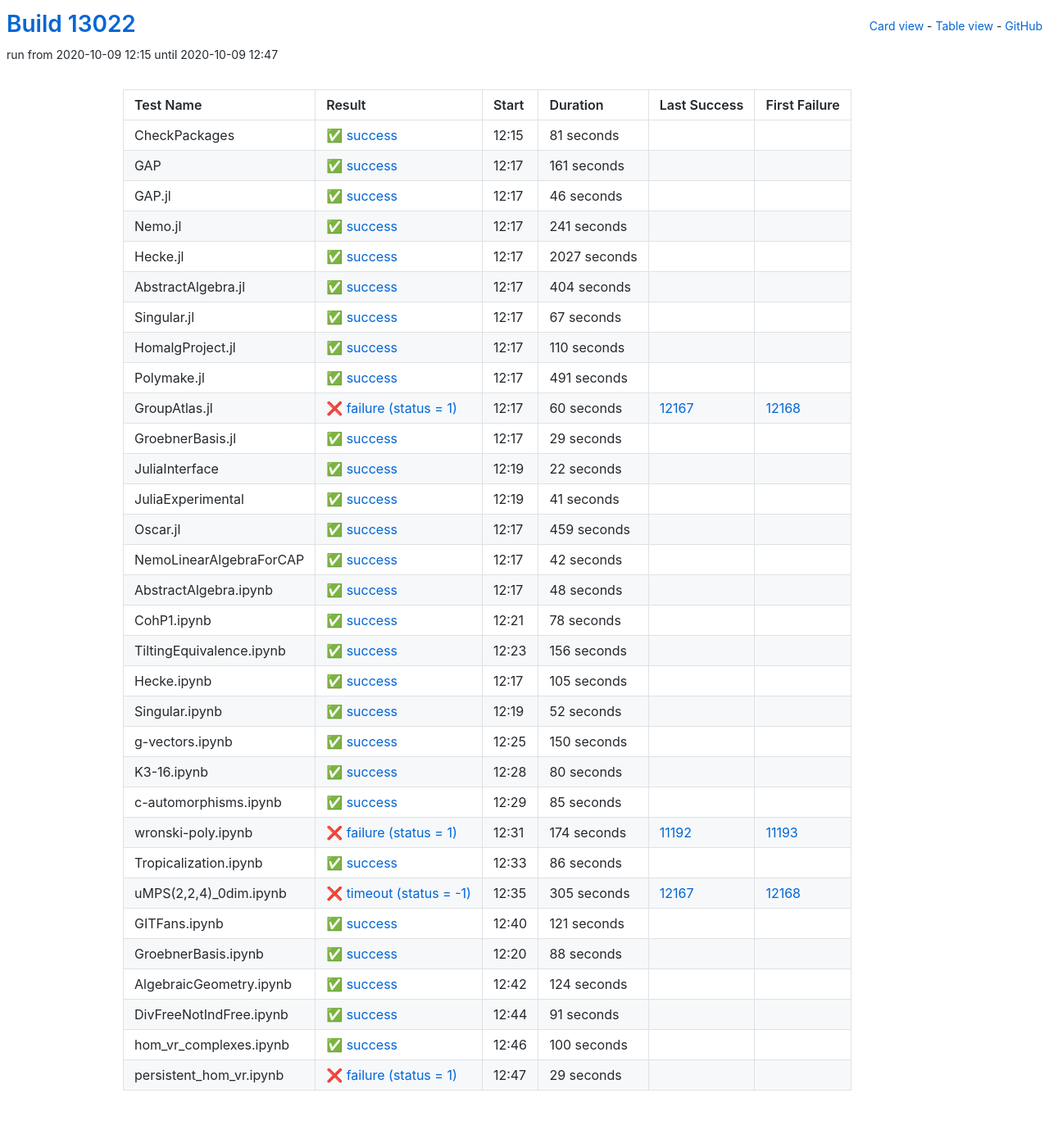
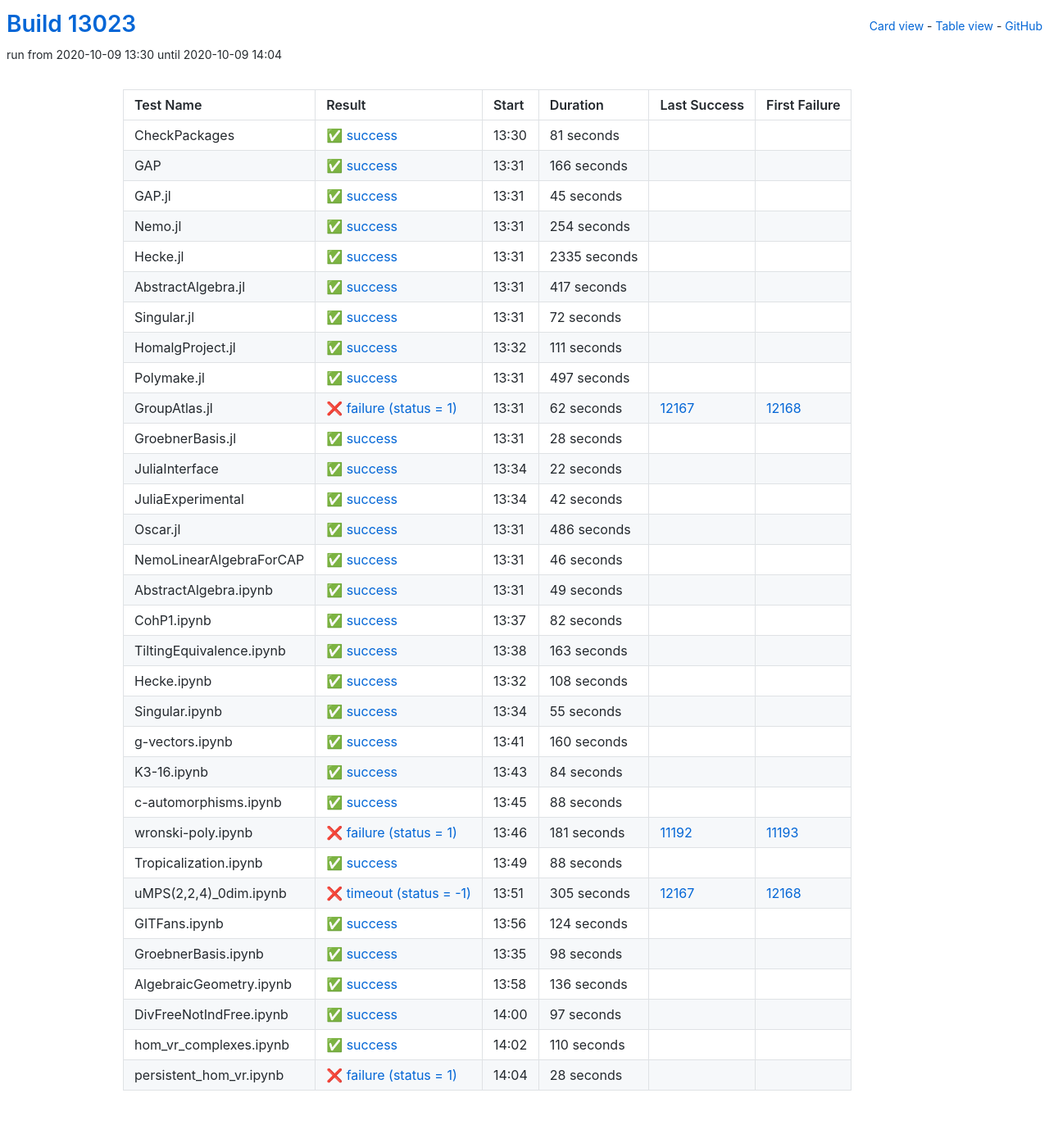
Before and after one commit to oscar-system/oscar-ci-status, a Jekyll site: the page built from table.html, in a window 1280 px wide. Shown: the whole page at 82% size. Built offline with Jekyll 4.4.1, drawn with Linux system fonts in a browser that asks for light colours.

Commit message:
Build #13023

```diff
--- a/_data/ci.yml
+++ b/_data/ci.yml
@@ -1,6 +1,6 @@
 ---
-build: 13022
-build_url: https://oscarci.mathematik.uni-kl.de/job/oscar/13022/
+build: 13023
+build_url: https://oscarci.mathematik.uni-kl.de/job/oscar/13023/
 job: oscar
 organization: oscar-system
 repo: oscar-ci-status
@@ -8,8 +8,8 @@
 tests:
 - name: CheckPackages
   id: checkpackages
-  log: https://oscarci.mathematik.uni-kl.de/job/oscar/13022/artifact/logs/build-13022/CheckPackages.log
-  start: 2020-10-09 12:15
+  log: https://oscarci.mathematik.uni-kl.de/job/oscar/13023/artifact/logs/build-13023/CheckPackages.log
+  start: 2020-10-09 13:30
   success: true
   exitcode: 0
   status: success
@@ -20,128 +20,128 @@
   first_failure_url:
 - name: GAP
   id: gap
-  log: https://oscarci.mathematik.uni-kl.de/job/oscar/13022/artifact/logs/build-13022/GAP.log
-  start: 2020-10-09 12:17
+  log: https://oscarci.mathematik.uni-kl.de/job/oscar/13023/artifact/logs/build-13023/GAP.log
+  start: 2020-10-09 13:31
   success: true
   exitcode: 0
   status: success
-  duration: 161
+  duration: 166
   last_success: false
   last_success_url:
   first_failure: false
   first_failure_url:
 - name: GAP.jl
   id: gap-jl
-  log: https://oscarci.mathematik.uni-kl.de/job/oscar/13022/artifact/logs/build-13022/GAP.jl.log
-  start: 2020-10-09 12:17
+  log: https://oscarci.mathematik.uni-kl.de/job/oscar/13023/artifact/logs/build-13023/GAP.jl.log
+  start: 2020-10-09 13:31
   success: true
   exitcode: 0
   status: success
-  duration: 46
+  duration: 45
   last_success: false
   last_success_url:
   first_failure: false
   first_failure_url:
 - name: Nemo.jl
   id: nemo-jl
-  log: https://oscarci.mathematik.uni-kl.de/job/oscar/13022/artifact/logs/build-13022/Nemo.jl.log
-  start: 2020-10-09 12:17
+  log: https://oscarci.mathematik.uni-kl.de/job/oscar/13023/artifact/logs/build-13023/Nemo.jl.log
+  start: 2020-10-09 13:31
   success: true
   exitcode: 0
   status: success
-  duration: 241
+  duration: 254
   last_success: false
   last_success_url:
   first_failure: false
   first_failure_url:
 - name: Hecke.jl
   id: hecke-jl
-  log: https://oscarci.mathematik.uni-kl.de/job/oscar/13022/artifact/logs/build-13022/Hecke.jl.log
-  start: 2020-10-09 12:17
+  log: https://oscarci.mathematik.uni-kl.de/job/oscar/13023/artifact/logs/build-13023/Hecke.jl.log
+  start: 2020-10-09 13:31
   success: true
   exitcode: 0
   status: success
-  duration: 2027
+  duration: 2335
   last_success: false
   last_success_url:
   first_failure: false
   first_failure_url:
 - name: AbstractAlgebra.jl
   id: abstractalgebra-jl
-  log: https://oscarci.mathematik.uni-kl.de/job/oscar/13022/artifact/logs/build-13022/AbstractAlgebra.jl.log
-  start: 2020-10-09 12:17
+  log: https://oscarci.mathematik.uni-kl.de/job/oscar/13023/artifact/logs/build-13023/AbstractAlgebra.jl.log
+  start: 2020-10-09 13:31
   success: true
   exitcode: 0
   status: success
-  duration: 404
+  duration: 417
   last_success: false
   last_success_url:
   first_failure: false
   first_failure_url:
 - name: Singular.jl
   id: singular-jl
-  log: https://oscarci.mathematik.uni-kl.de/job/oscar/13022/artifact/logs/build-13022/Singular.jl.log
-  start: 2020-10-09 12:17
+  log: https://oscarci.mathematik.uni-kl.de/job/oscar/13023/artifact/logs/build-13023/Singular.jl.log
+  start: 2020-10-09 13:31
   success: true
   exitcode: 0
   status: success
-  duration: 67
+  duration: 72
   last_success: false
   last_success_url:
   first_failure: false
   first_failure_url:
 - name: HomalgProject.jl
   id: homalgproject-jl
-  log: https://oscarci.mathematik.uni-kl.de/job/oscar/13022/artifact/logs/build-13022/HomalgProject.jl.log
-  start: 2020-10-09 12:17
+  log: https://oscarci.mathematik.uni-kl.de/job/oscar/13023/artifact/logs/build-13023/HomalgProject.jl.log
+  start: 2020-10-09 13:32
   success: true
   exitcode: 0
   status: success
-  duration: 110
+  duration: 111
   last_success: false
   last_success_url:
   first_failure: false
   first_failure_url:
 - name: Polymake.jl
   id: polymake-jl
-  log: https://oscarci.mathematik.uni-kl.de/job/oscar/13022/artifact/logs/build-13022/Polymake.jl.log
-  start: 2020-10-09 12:17
+  log: https://oscarci.mathematik.uni-kl.de/job/oscar/13023/artifact/logs/build-13023/Polymake.jl.log
+  start: 2020-10-09 13:31
   success: true
   exitcode: 0
   status: success
-  duration: 491
+  duration: 497
   last_success: false
   last_success_url:
   first_failure: false
   first_failure_url:
 - name: GroupAtlas.jl
   id: groupatlas-jl
-  log: https://oscarci.mathematik.uni-kl.de/job/oscar/13022/artifact/logs/build-13022/GroupAtlas.jl.log
-  start: 2020-10-09 12:17
+  log: https://oscarci.mathematik.uni-kl.de/job/oscar/13023/artifact/logs/build-13023/GroupAtlas.jl.log
+  start: 2020-10-09 13:31
   success: false
   exitcode: 1
   status: failure
-  duration: 60
+  duration: 62
   last_success: 12167
   last_success_url: https://oscarci.mathematik.uni-kl.de/job/oscar/12167/
   first_failure: 12168
   first_failure_url: https://oscarci.mathematik.uni-kl.de/job/oscar/12168/
 - name: GroebnerBasis.jl
   id: groebnerbasis-jl
-  log: https://oscarci.mathematik.uni-kl.de/job/oscar/13022/artifact/logs/build-13022/GroebnerBasis.jl.log
-  start: 2020-10-09 12:17
+  log: https://oscarci.mathematik.uni-kl.de/job/oscar/13023/artifact/logs/build-13023/GroebnerBasis.jl.log
+  start: 2020-10-09 13:31
   success: true
   exitcode: 0
   status: success
-  duration: 29
+  duration: 28
   last_success: false
   last_success_url:
   first_failure: false
   first_failure_url:
 - name: JuliaInterface
   id: juliainterface
-  log: https://oscarci.mathematik.uni-kl.de/job/oscar/13022/artifact/logs/build-13022/JuliaInterface.log
-  start: 2020-10-09 12:19
+  log: https://oscarci.mathematik.uni-kl.de/job/oscar/13023/artifact/logs/build-13023/JuliaInterface.log
+  start: 2020-10-09 13:34
   success: true
   exitcode: 0
   status: success
@@ -152,32 +152,8 @@
   first_failure_url:
 - name: JuliaExperimental
   id: juliaexperimental
-  log: https://oscarci.mathematik.uni-kl.de/job/oscar/13022/artifact/logs/build-13022/JuliaExperimental.log
-  start: 2020-10-09 12:19
-  success: true
-  exitcode: 0
-  status: success
-  duration: 41
-  last_success: false
-  last_success_url:
-  first_failure: false
-  first_failure_url:
-- name: Oscar.jl
-  id: oscar-jl
-  log: https://oscarci.mathematik.uni-kl.de/job/oscar/13022/artifact/logs/build-13022/Oscar.jl.log
-  start: 2020-10-09 12:17
-  success: true
-  exitcode: 0
-  status: success
-  duration: 459
-  last_success: false
-  last_success_url:
-  first_failure: false
-  first_failure_url:
-- name: NemoLinearAlgebraForCAP
-  id: nemolinearalgebraforcap
-  log: https://oscarci.mathematik.uni-kl.de/job/oscar/13022/artifact/logs/build-13022/NemoLinearAlgebraForCAP.log
-  start: 2020-10-09 12:17
+  log: https://oscarci.mathematik.uni-kl.de/job/oscar/13023/artifact/logs/build-13023/JuliaExperimental.log
+  start: 2020-10-09 13:34
   success: true
   exitcode: 0
   status: success
@@ -186,130 +162,154 @@
   last_success_url:
   first_failure: false
   first_failure_url:
-- name: AbstractAlgebra.ipynb
-  id: abstractalgebra-ipynb
-  log: https://oscarci.mathematik.uni-kl.de/job/oscar/13022/artifact/logs/build-13022/AbstractAlgebra.ipynb.log
-  start: 2020-10-09 12:17
+- name: Oscar.jl
+  id: oscar-jl
+  log: https://oscarci.mathematik.uni-kl.de/job/oscar/13023/artifact/logs/build-13023/Oscar.jl.log
+  start: 2020-10-09 13:31
   success: true
   exitcode: 0
   status: success
-  duration: 48
+  duration: 486
+  last_success: false
+  last_success_url:
+  first_failure: false
+  first_failure_url:
+- name: NemoLinearAlgebraForCAP
+  id: nemolinearalgebraforcap
+  log: https://oscarci.mathematik.uni-kl.de/job/oscar/13023/artifact/logs/build-13023/NemoLinearAlgebraForCAP.log
+  start: 2020-10-09 13:31
+  success: true
+  exitcode: 0
+  status: success
+  duration: 46
+  last_success: false
+  last_success_url:
+  first_failure: false
+  first_failure_url:
+- name: AbstractAlgebra.ipynb
+  id: abstractalgebra-ipynb
+  log: https://oscarci.mathematik.uni-kl.de/job/oscar/13023/artifact/logs/build-13023/AbstractAlgebra.ipynb.log
+  start: 2020-10-09 13:31
+  success: true
+  exitcode: 0
+  status: success
+  duration: 49
   last_success: false
   last_success_url:
   first_failure: false
   first_failure_url:
 - name: CohP1.ipynb
   id: cohp1-ipynb
-  log: https://oscarci.mathematik.uni-kl.de/job/oscar/13022/artifact/logs/build-13022/CohP1.ipynb.log
-  start: 2020-10-09 12:21
+  log: https://oscarci.mathematik.uni-kl.de/job/oscar/13023/artifact/logs/build-13023/CohP1.ipynb.log
+  start: 2020-10-09 13:37
   success: true
   exitcode: 0
   status: success
-  duration: 78
+  duration: 82
   last_success: false
   last_success_url:
   first_failure: false
   first_failure_url:
 - name: TiltingEquivalence.ipynb
   id: tiltingequivalence-ipynb
-  log: https://oscarci.mathematik.uni-kl.de/job/oscar/13022/artifact/logs/build-13022/TiltingEquivalence.ipynb.log
-  start: 2020-10-09 12:23
+  log: https://oscarci.mathematik.uni-kl.de/job/oscar/13023/artifact/logs/build-13023/TiltingEquivalence.ipynb.log
+  start: 2020-10-09 13:38
   success: true
   exitcode: 0
   status: success
-  duration: 156
+  duration: 163
   last_success: false
   last_success_url:
   first_failure: false
   first_failure_url:
 - name: Hecke.ipynb
   id: hecke-ipynb
-  log: https://oscarci.mathematik.uni-kl.de/job/oscar/13022/artifact/logs/build-13022/Hecke.ipynb.log
-  start: 2020-10-09 12:17
+  log: https://oscarci.mathematik.uni-kl.de/job/oscar/13023/artifact/logs/build-13023/Hecke.ipynb.log
+  start: 2020-10-09 13:32
   success: true
   exitcode: 0
   status: success
-  duration: 105
+  duration: 108
   last_success: false
   last_success_url:
   first_failure: false
   first_failure_url:
 - name: Singular.ipynb
   id: singular-ipynb
-  log: https://oscarci.mathematik.uni-kl.de/job/oscar/13022/artifact/logs/build-13022/Singular.ipynb.log
-  start: 2020-10-09 12:19
+  log: https://oscarci.mathematik.uni-kl.de/job/oscar/13023/artifact/logs/build-13023/Singular.ipynb.log
+  start: 2020-10-09 13:34
   success: true
   exitcode: 0
   status: success
-  duration: 52
+  duration: 55
   last_success: false
   last_success_url:
   first_failure: false
   first_failure_url:
 - name: g-vectors.ipynb
   id: g-vectors-ipynb
-  log: https://oscarci.mathematik.uni-kl.de/job/oscar/13022/artifact/logs/build-13022/g-vectors.ipynb.log
-  start: 2020-10-09 12:25
+  log: https://oscarci.mathematik.uni-kl.de/job/oscar/13023/artifact/logs/build-13023/g-vectors.ipynb.log
+  start: 2020-10-09 13:41
   success: true
   exitcode: 0
   status: success
-  duration: 150
+  duration: 160
   last_success: false
   last_success_url:
   first_failure: false
   first_failure_url:
 - name: K3-16.ipynb
   id: k3-16-ipynb
-  log: https://oscarci.mathematik.uni-kl.de/job/oscar/13022/artifact/logs/build-13022/K3-16.ipynb.log
-  start: 2020-10-09 12:28
+  log: https://oscarci.mathematik.uni-kl.de/job/oscar/13023/artifact/logs/build-13023/K3-16.ipynb.log
+  start: 2020-10-09 13:43
   success: true
   exitcode: 0
   status: success
-  duration: 80
+  duration: 84
   last_success: false
   last_success_url:
   first_failure: false
   first_failure_url:
 - name: c-automorphisms.ipynb
   id: c-automorphisms-ipynb
-  log: https://oscarci.mathematik.uni-kl.de/job/oscar/13022/artifact/logs/build-13022/c-automorphisms.ipynb.log
-  start: 2020-10-09 12:29
+  log: https://oscarci.mathematik.uni-kl.de/job/oscar/13023/artifact/logs/build-13023/c-automorphisms.ipynb.log
+  start: 2020-10-09 13:45
   success: true
   exitcode: 0
   status: success
-  duration: 85
+  duration: 88
   last_success: false
   last_success_url:
   first_failure: false
   first_failure_url:
 - name: wronski-poly.ipynb
   id: wronski-poly-ipynb
-  log: https://oscarci.mathematik.uni-kl.de/job/oscar/13022/artifact/logs/build-13022/wronski-poly.ipynb.log
-  start: 2020-10-09 12:31
+  log: https://oscarci.mathematik.uni-kl.de/job/oscar/13023/artifact/logs/build-13023/wronski-poly.ipynb.log
+  start: 2020-10-09 13:46
   success: false
   exitcode: 1
   status: failure
-  duration: 174
+  duration: 181
   last_success: 11192
   last_success_url: https://oscarci.mathematik.uni-kl.de/job/oscar/11192/
   first_failure: 11193
   first_failure_url: https://oscarci.mathematik.uni-kl.de/job/oscar/11193/
 - name: Tropicalization.ipynb
   id: tropicalization-ipynb
-  log: https://oscarci.mathematik.uni-kl.de/job/oscar/13022/artifact/logs/build-13022/Tropicalization.ipynb.log
-  start: 2020-10-09 12:33
+  log: https://oscarci.mathematik.uni-kl.de/job/oscar/13023/artifact/logs/build-13023/Tropicalization.ipynb.log
+  start: 2020-10-09 13:49
   success: true
   exitcode: 0
   status: success
-  duration: 86
+  duration: 88
   last_success: false
   last_success_url:
   first_failure: false
   first_failure_url:
 - name: uMPS(2,2,4)_0dim.ipynb
   id: umps-2-2-4-0dim-ipynb
-  log: https://oscarci.mathematik.uni-kl.de/job/oscar/13022/artifact/logs/build-13022/uMPS-2-2-4-_0dim.ipynb.log
-  start: 2020-10-09 12:35
+  log: https://oscarci.mathematik.uni-kl.de/job/oscar/13023/artifact/logs/build-13023/uMPS-2-2-4-_0dim.ipynb.log
+  start: 2020-10-09 13:51
   success: false
   exitcode: -1
   status: timeout
@@ -320,32 +320,8 @@
   first_failure_url: https://oscarci.mathematik.uni-kl.de/job/oscar/12168/
 - name: GITFans.ipynb
   id: gitfans-ipynb
-  log: https://oscarci.mathematik.uni-kl.de/job/oscar/13022/artifact/logs/build-13022/GITFans.ipynb.log
-  start: 2020-10-09 12:40
-  success: true
-  exitcode: 0
-  status: success
-  duration: 121
-  last_success: false
-  last_success_url:
-  first_failure: false
-  first_failure_url:
-- name: GroebnerBasis.ipynb
-  id: groebnerbasis-ipynb
-  log: https://oscarci.mathematik.uni-kl.de/job/oscar/13022/artifact/logs/build-13022/GroebnerBasis.ipynb.log
-  start: 2020-10-09 12:20
-  success: true
-  exitcode: 0
-  status: success
-  duration: 88
-  last_success: false
-  last_success_url:
-  first_failure: false
-  first_failure_url:
-- name: AlgebraicGeometry.ipynb
-  id: algebraicgeometry-ipynb
-  log: https://oscarci.mathematik.uni-kl.de/job/oscar/13022/artifact/logs/build-13022/AlgebraicGeometry.ipynb.log
-  start: 2020-10-09 12:42
+  log: https://oscarci.mathematik.uni-kl.de/job/oscar/13023/artifact/logs/build-13023/GITFans.ipynb.log
+  start: 2020-10-09 13:56
   success: true
   exitcode: 0
   status: success
@@ -354,38 +330,62 @@
   last_success_url:
   first_failure: false
   first_failure_url:
-- name: DivFreeNotIndFree.ipynb
-  id: divfreenotindfree-ipynb
-  log: https://oscarci.mathematik.uni-kl.de/job/oscar/13022/artifact/logs/build-13022/DivFreeNotIndFree.ipynb.log
-  start: 2020-10-09 12:44
+- name: GroebnerBasis.ipynb
+  id: groebnerbasis-ipynb
+  log: https://oscarci.mathematik.uni-kl.de/job/oscar/13023/artifact/logs/build-13023/GroebnerBasis.ipynb.log
+  start: 2020-10-09 13:35
   success: true
   exitcode: 0
   status: success
-  duration: 91
+  duration: 98
+  last_success: false
+  last_success_url:
+  first_failure: false
+  first_failure_url:
+- name: AlgebraicGeometry.ipynb
+  id: algebraicgeometry-ipynb
+  log: https://oscarci.mathematik.uni-kl.de/job/oscar/13023/artifact/logs/build-13023/AlgebraicGeometry.ipynb.log
+  start: 2020-10-09 13:58
+  success: true
+  exitcode: 0
+  status: success
+  duration: 136
+  last_success: false
+  last_success_url:
+  first_failure: false
+  first_failure_url:
+- name: DivFreeNotIndFree.ipynb
+  id: divfreenotindfree-ipynb
+  log: https://oscarci.mathematik.uni-kl.de/job/oscar/13023/artifact/logs/build-13023/DivFreeNotIndFree.ipynb.log
+  start: 2020-10-09 14:00
+  success: true
+  exitcode: 0
+  status: success
+  duration: 97
   last_success: false
   last_success_url:
   first_failure: false
   first_failure_url:
 - name: hom_vr_complexes.ipynb
   id: hom-vr-complexes-ipynb
-  log: https://oscarci.mathematik.uni-kl.de/job/oscar/13022/artifact/logs/build-13022/hom_vr_complexes.ipynb.log
-  start: 2020-10-09 12:46
+  log: https://oscarci.mathematik.uni-kl.de/job/oscar/13023/artifact/logs/build-13023/hom_vr_complexes.ipynb.log
+  start: 2020-10-09 14:02
   success: true
   exitcode: 0
   status: success
-  duration: 100
+  duration: 110
   last_success: false
   last_success_url:
   first_failure: false
   first_failure_url:
 - name: persistent_hom_vr.ipynb
   id: persistent-hom-vr-ipynb
-  log: https://oscarci.mathematik.uni-kl.de/job/oscar/13022/artifact/logs/build-13022/persistent_hom_vr.ipynb.log
-  start: 2020-10-09 12:47
+  log: https://oscarci.mathematik.uni-kl.de/job/oscar/13023/artifact/logs/build-13023/persistent_hom_vr.ipynb.log
+  start: 2020-10-09 14:04
   success: false
   exitcode: 1
   status: failure
-  duration: 29
+  duration: 28
   last_success: false
   last_success_url:
   first_failure: false
```
Also changed, not shown: README.md.
